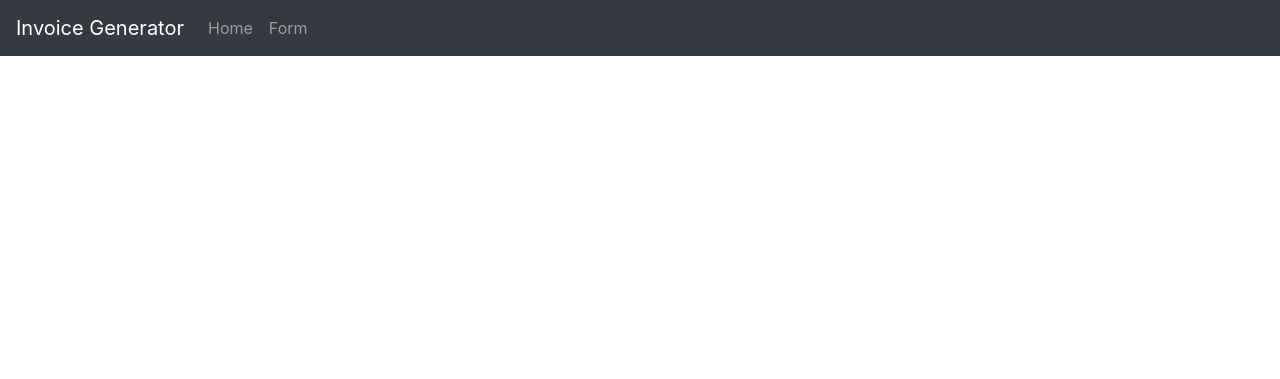
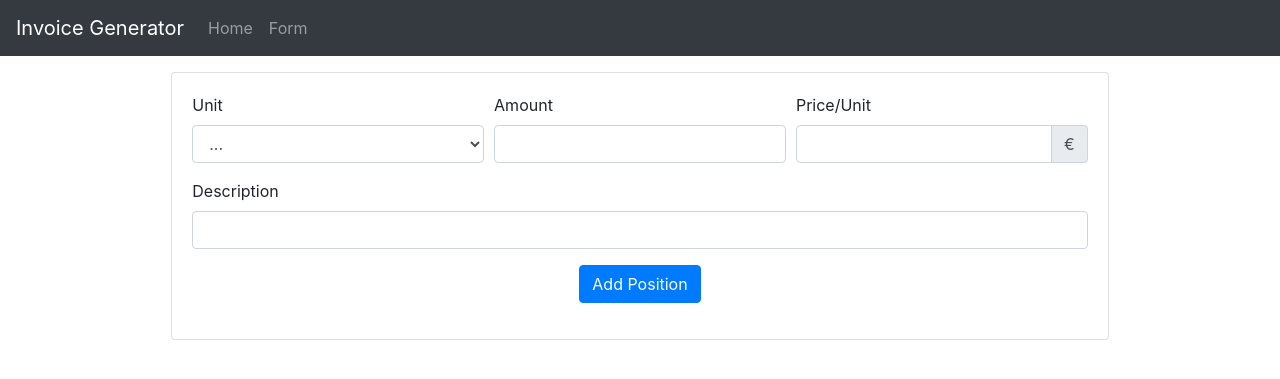
Before and after one commit to marcelemonds/flask_invoice_generator, a Flask app: template templates/invoice_form.html in a window 1280 px wide. Shown: the top 379 px of the page. Run offline with Flask 2, Linux system fonts and the light colour scheme; the template is opened without the code that fills it: values that come from a table or form of the project are taken from there, others are empty; some libraries are stand-ins or nearby versions.

Commit message:
added positions form

```diff
--- a/app.py
+++ b/app.py
@@ -1,7 +1,11 @@
-from flask import Flask, render_template
+from flask import Flask, render_template, jsonify
+from forms import PositionsForm, InvoiceForm
+from decouple import config
 
 def create_app():
     app = Flask(__name__)
+    app.secret_key = config('SECRET_KEY', default='you-will-never-guess')
+
 
     @app.route('/')
     def index():
@@ -12,13 +16,40 @@ def create_app():
             active_page='home'
         )
 
-    @app.route('/invoice_form')
+
+    @app.route('/invoice')
     def invoice_form():
+        positions_form = PositionsForm(prefix='positions')
+        invoice_form = InvoiceForm(prefix='invoice')
 
         return render_template(
             '/invoice_form.html',
             title='Invoice Form',
-            active_page='form'
+            active_page='form',
+            positions_form=positions_form,
+            invoice_form=invoice_form
         )
 
+
+    @app.route('/positions', methods=['POST'])
+    def positions_add():
+        positions_form = PositionsForm(prefix='positions')
+        success = False
+        data = {}
+        if positions_form.validate_on_submit():
+            data = {
+                'unit': positions_form.unit.data,
+                'amount': positions_form.amount.data,
+                'price': positions_form.price.data,
+                'description': positions_form.description.data
+            }
+            success = True
+
+        body = {
+            'success': success,
+            'data': data
+        }
+        print(body)
+        return jsonify(body), 200
+
     return app
--- /dev/null
+++ b/forms.py
@@ -0,0 +1,28 @@
+from flask_wtf import FlaskForm
+from wtforms import StringField, IntegerField, FloatField, SelectField
+from wtforms.fields.html5 import DateField
+from wtforms.validators import DataRequired, Length
+
+
+def integer_check(form, field):
+    if type(field.data) != int:
+        raise ValidationError('Please insert a number!')
+
+
+class PositionsForm(FlaskForm):
+    amount = FloatField('Amount')
+    unit = SelectField('Unit', choices=[('','...'),('Conversion','Conversion'),('Hour','Hour')])
+    price = FloatField('Price/Unit')
+    description = StringField('Description', validators=[DataRequired(), Length(max=500)])
+
+
+class InvoiceForm(FlaskForm):
+    start_date = DateField('Start', validators=[DataRequired()])
+    end_date = DateField('Ende', validators=[DataRequired()])
+    company_name = StringField('Company')
+    firstname = StringField('Firstname', validators=[DataRequired()])
+    lastname = StringField('Lastname', validators=[DataRequired()])
+    street = StringField('Street', validators=[DataRequired()])
+    house_number = StringField('Number', validators=[DataRequired()])
+    city = StringField('City', validators=[DataRequired()])
+    zip_code = IntegerField('Zip Code', validators=[DataRequired(), integer_check])
--- /dev/null
+++ b/static/css/style.css
@@ -0,0 +1,7 @@
+.card {
+    margin-top: 1em;
+}
+
+.hidden-content {
+    display: none !important;
+}
--- /dev/null
+++ b/static/js/scripts.js
@@ -0,0 +1,20 @@
+$(document).ready(function(){
+    $('#positions-submit').click(function(e){
+        e.preventDefault()
+        // show positions table
+        $('#positions-table-container').removeClass('hidden-content')
+        // get form data
+        var unit = $('#unit').val()
+        var amount = $('#amount').val()
+        var price = $('#price').val()
+        var description = $('#description').val()
+        var total = amount * price
+        // append table row
+        $('#positions-table-body').append('<tr class="position"><td>'+unit+'</td><td>'+amount+'</td><td>'+price+'</td><td>'+description+'</td><td>'+total+'</td></tr>')
+        // clear input fields
+        $('#unit').val('')
+        $('#amount').val('')
+        $('#price').val('')
+        $('#description').val('')
+    })
+})
--- a/templates/invoice_form.html
+++ b/templates/invoice_form.html
@@ -1,4 +1,94 @@
 {% extends "layouts/main.html" %}
 
 {% block content %}
+<!-- positions form start -->
+<div class="col d-flex justify-content-center">
+    <div class="card w-75">
+        <div class="card-body">
+            <form>
+                {{ positions_form.csrf_token }}
+                <div class="form-row">
+                    <div class="form-group col-md-4">
+                        {{ positions_form.unit.label }}
+                        {{ positions_form.unit(class="form-control", id="unit") }}
+                        <!-- Error Message -->
+                        {% for error in positions_form.unit.errors %}
+                        <div class="invalid-feedback">
+                            {{ error }}
+                        </div>
+                        {% endfor %}
+                    </div>
+                    <div class="form-group col-md-4">
+                        {{ positions_form.amount.label }}
+                        {{ positions_form.amount(class="form-control", id="amount") }}
+                        <!-- Error Message -->
+                        {% for error in positions_form.amount.errors %}
+                        <div class="invalid-feedback">
+                            {{ error }}
+                        </div>
+                        {% endfor %}
+                    </div>
+                    <div class="form-group col-md-4">
+                        {{ positions_form.price.label }}
+                        <div class="input-group">
+                            {{ positions_form.price(class="form-control", id="price") }}
+                            <div class="input-group-append">
+                                <span class="input-group-text">€</span>
+                            </div>
+                        </div>
+                        <!-- Error Message -->
+                        {% for error in positions_form.price.errors %}
+                        <div class="invalid-feedback">
+                            {{ error }}
+                        </div>
+                        {% endfor %}
+                    </div>
+                </div>
+                <div class="form-group">
+                    {{ positions_form.description.label }}
+                    {{ positions_form.description(class="form-control", id="description") }}
+                    <!-- Error Message -->
+                    {% for error in positions_form.description.errors %}
+                    <div class="invalid-feedback">
+                        {{ error }}
+                    </div>
+                    {% endfor %}
+                </div>
+                <div class="form-group text-center">
+                    <button class="btn btn-primary" id="positions-submit" type="submit">Add Position</button>
+                </div>
+            </form>
+        </div>
+    </div>
+</div>
+<!-- positions form end -->
+<!-- positions table start -->
+<div class="hidden-content" id="positions-table-container">
+    <div class="col d-flex justify-content-center" id="positions-card">
+        <div class="card w-75">
+            <div class="card-body">
+                <div class="table-responsive">
+                    <table class="table table-hover">
+                        <thead class="thead-dark">
+                            <tr>
+                                <th>Unit</th>
+                                <th>Amount</th>
+                                <th>Description</th>
+                                <th>Price</th>
+                                <th>Total</th>
+                            </tr>
+                        </thead>
+                        <tbody id="positions-table-body"></tbody>
+                    </table>
+                </div>
+            </div>
+        </div>
+    </div>
+</div>
+<!-- positions table end -->
 {% endblock %}
+{% block script %}
+<script>
+    var url = "{{ url_for('positions_add') }}"
+</script>
+{% endblock %}
--- a/templates/layouts/main.html
+++ b/templates/layouts/main.html
@@ -5,6 +5,8 @@
         <meta charset="utf-8">
         <meta name="viewport" content="width=device-width, initial-scale=1, shrink-to-fit=no">
 
+        <!-- Custom CSS -->
+        <link rel="stylesheet" type="text/css" href="/static/css/style.css">
         <!-- Bootstrap CSS -->
         <link rel="stylesheet" href="https://stackpath.bootstrapcdn.com/bootstrap/4.5.2/css/bootstrap.min.css" integrity="sha384-JcKb8q3iqJ61gNV9KGb8thSsNjpSL0n8PARn9HuZOnIxN0hoP+VmmDGMN5t9UJ0Z" crossorigin="anonymous">
 
@@ -12,6 +14,8 @@
         <script src="https://code.jquery.com/jquery-3.5.1.slim.min.js" integrity="sha384-DfXdz2htPH0lsSSs5nCTpuj/zy4C+OGpamoFVy38MVBnE+IbbVYUew+OrCXaRkfj" crossorigin="anonymous" defer></script>
         <script src="https://cdn.jsdelivr.net/npm/popper.js@1.16.1/dist/umd/popper.min.js" integrity="sha384-9/reFTGAW83EW2RDu2S0VKaIzap3H66lZH81PoYlFhbGU+6BZp6G7niu735Sk7lN" crossorigin="anonymous" defer></script>
         <script src="https://stackpath.bootstrapcdn.com/bootstrap/4.5.2/js/bootstrap.min.js" integrity="sha384-B4gt1jrGC7Jh4AgTPSdUtOBvfO8shuf57BaghqFfPlYxofvL8/KUEfYiJOMMV+rV" crossorigin="anonymous" defer></script>
+        <!-- Custom Javascript -->
+        <script type="text/javascript" charset="utf8" src="{{ url_for('static', filename='js/scripts.js')}}" defer></script>
         {% if title %}
         <title>{{ title }}</title>
         {% else %}
@@ -36,5 +40,6 @@
             </div>
         </nav>
         {% block content %}{% endblock %}
+        {% block script %}{% endblock %}
     </body>
 </html>
```
